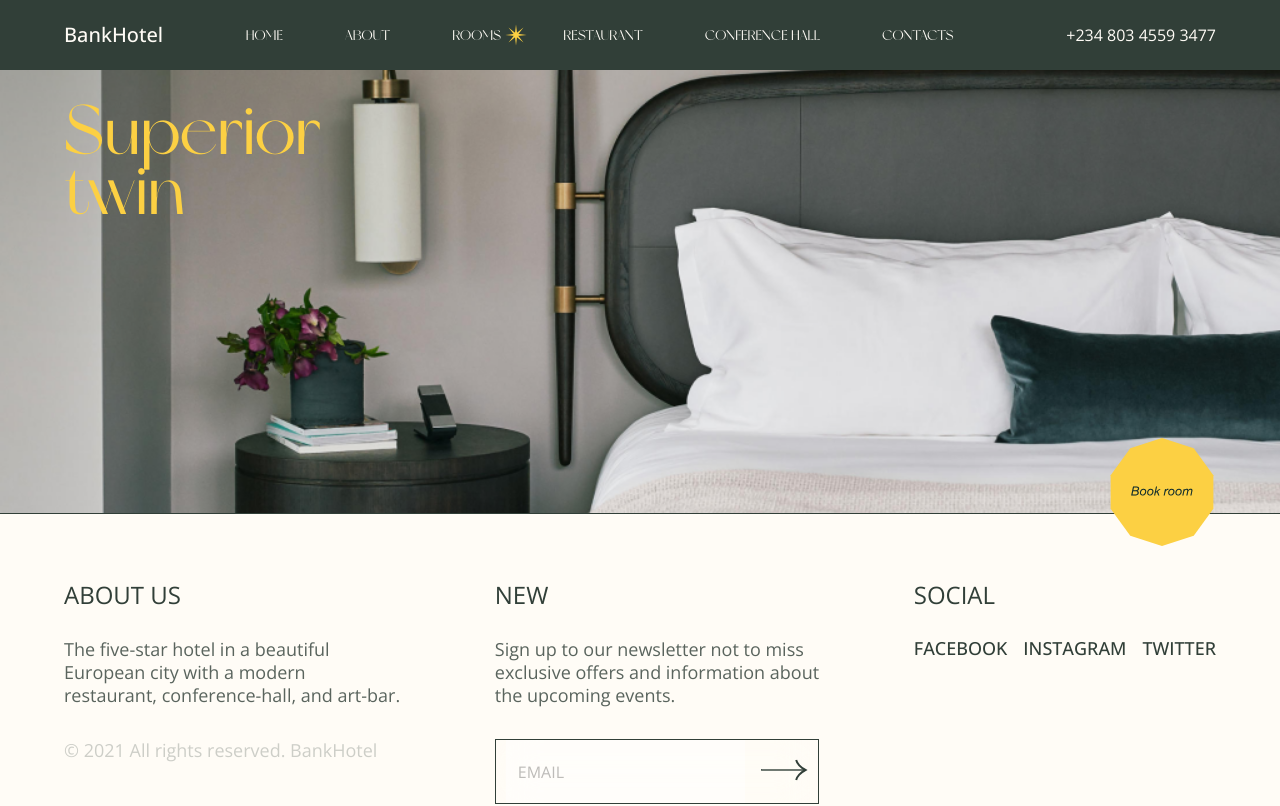
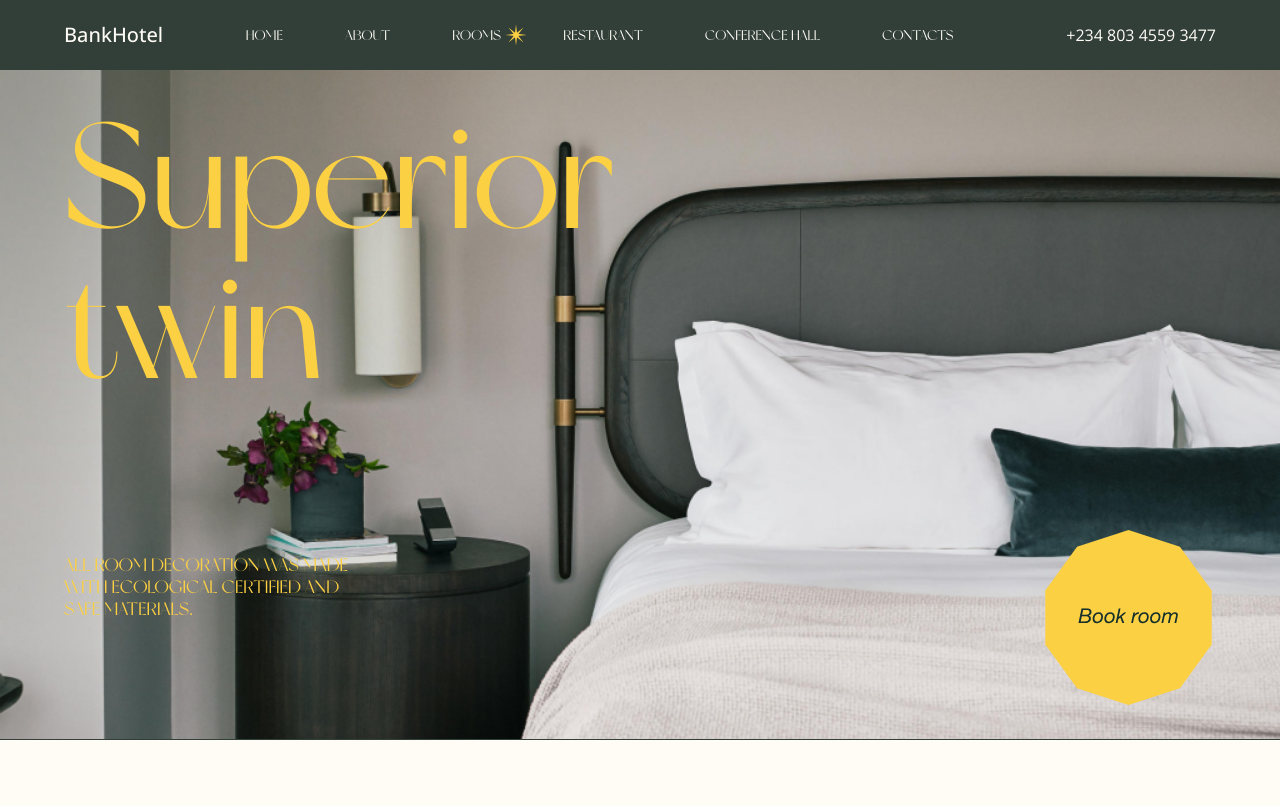
Before and after one commit to gift56/Fullstack-HotelWebsite, a React (Create React App) app: page /rooms in a window 1280 px wide. Shown: the top 806 px of the page. Built offline with nearby package versions, Linux system fonts and the light colour scheme.

Commit message:
done with hero setion

```diff
--- a/src/components/RoomsData/RoomHero.jsx
+++ b/src/components/RoomsData/RoomHero.jsx
@@ -14,8 +14,8 @@ const RoomHero = () => {
               Superior <br /> twin
             </h2>
             <p>
-              All room decoration was made with ecological certified and safe
-              materials.
+              All room decoration was made <br /> with ecological certified and{" "}
+              <br /> safe materials.
             </p>
           </div>
           <div className="rightSide">
--- a/src/styles/RoomStyle/RoomHero.styled.js
+++ b/src/styles/RoomStyle/RoomHero.styled.js
@@ -20,17 +20,36 @@ export const HeroArea = styled.div`
   .leftSide {
     display: flex;
     flex-direction: column;
-    /* min-height: inherit; */
     justify-content: space-between;
     align-items: flex-start;
+    @media screen and (min-width: ${({ theme }) => theme.mobile.phone2}) {
+      min-height: inherit;
+    }
     h2 {
       font-weight: 400;
       font-size: 70px;
       line-height: 60px;
       color: ${({ theme }) => theme.spanText};
+      @media screen and (min-width: ${({ theme }) => theme.mobile.phone2}) {
+        font-size: 100px;
+        line-height: 100px;
+      }
+      @media screen and (min-width: ${({ theme }) => theme.mobile.minLap}) {
+        font-size: 150px;
+        line-height: 150px;
+      }
     }
     p {
       display: none;
+      @media screen and (min-width: ${({ theme }) => theme.mobile.phone2}) {
+        display: block;
+        font-weight: 400;
+        font-size: 18px;
+        line-height: 22px;
+        text-transform: uppercase;
+        color: ${({ theme }) => theme.spanText};
+        transform: translateY(90px);
+      }
     }
   }
   .rightSide {
@@ -39,8 +58,14 @@ export const HeroArea = styled.div`
     justify-content: flex-end;
     width: 100%;
     transform: translateY(80px);
+    @media screen and (min-width: ${({ theme }) => theme.mobile.phone2}) {
+      transform: none;
+    }
     .image {
       width: 108px;
+      @media screen and (min-width: ${({ theme }) => theme.mobile.phone2}) {
+        width: 175px;
+      }
       img {
         width: 100%;
       }
```
